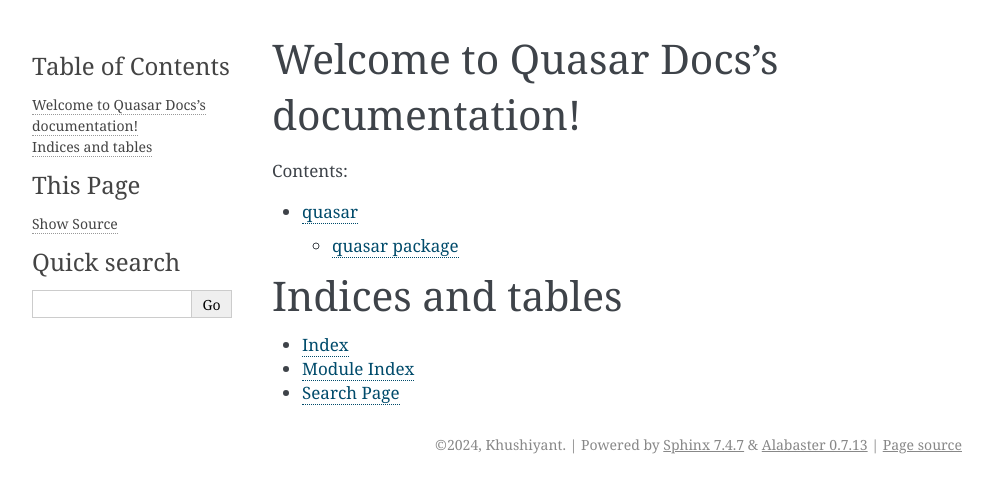
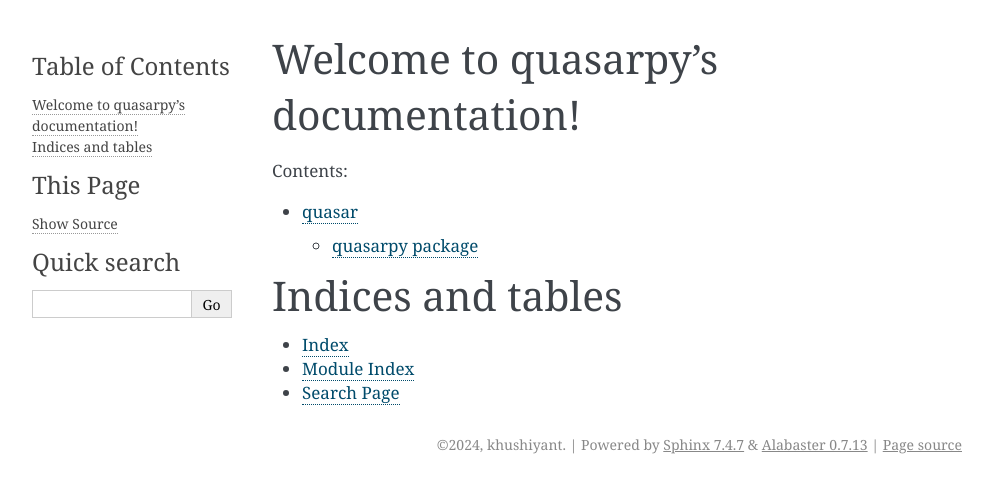
Before and after one commit to Khushiyant/quasarpy, a Sphinx documentation site: the page built from docs/index.rst, in a window 1280 px wide. Shown: the top 493 px of the page, without its empty margins (148-1141 px from the left). Built offline with Sphinx 7.4.7, drawn with Linux system fonts in a browser that asks for light colours.

Commit message:
chore: update module references in documentation

```diff
--- a/docs/conf.py
+++ b/docs/conf.py
@@ -1,23 +1,28 @@
 import os
 import sys
 
-sys.path.insert(0, os.path.abspath('..'))
+sys.path.insert(0, os.path.abspath(".."))
 
-project = 'Quasar Docs'
-copyright = '2024, Khushiyant'
-author = 'Khushiyant'
-release = '0.1.0'
+project = 'quasarpy'
+copyright = '2024, khushiyant'
+author = 'khushiyant'
 
+# -- General configuration ---------------------------------------------------
+# https://www.sphinx-doc.org/en/master/usage/configuration.html#general-configuration
 
 extensions = [
-    'sphinx.ext.autodoc',
-    'sphinx.ext.napoleon',
-    'sphinx.ext.viewcode',
+    "sphinx.ext.autodoc",
+    "sphinx.ext.napoleon",
+    "sphinx.ext.viewcode",
 ]
 
 templates_path = ['_templates']
-exclude_patterns = ['_build', 'Thumbs.db', '.DS_Store', 'tests']
+exclude_patterns = ['_build', 'Thumbs.db', '.DS_Store']
 
+
+
+# -- Options for HTML output -------------------------------------------------
+# https://www.sphinx-doc.org/en/master/usage/configuration.html#options-for-html-output
 
 html_theme = 'alabaster'
 html_static_path = ['_static']
--- a/docs/index.rst
+++ b/docs/index.rst
@@ -1,10 +1,10 @@
-.. Quasar Docs documentation master file, created by
-   sphinx-quickstart on Sun Mar  3 23:25:33 2024.
+.. quasarpy documentation master file, created by
+   sphinx-quickstart on Mon Apr 29 11:05:39 2024.
    You can adapt this file completely to your liking, but it should at least
    contain the root `toctree` directive.
 
-Welcome to Quasar Docs's documentation!
-=======================================
+Welcome to quasarpy's documentation!
+====================================
 
 .. toctree::
    :maxdepth: 2
@@ -12,6 +12,8 @@
 
    modules
 
+
+
 Indices and tables
 ==================
 
--- a/docs/modules.rst
+++ b/docs/modules.rst
@@ -4,4 +4,4 @@
 .. toctree::
    :maxdepth: 4
 
-   quasar
+   quasarpy
--- a/docs/quasar.cli.rst
+++ b/docs/quasarpy.cli.rst
@@ -1,10 +1,10 @@
-quasar.cli package
-==================
+quasarpy.cli package
+====================
 
 Module contents
 ---------------
 
-.. automodule:: quasar.cli
+.. automodule:: quasarpy.cli
    :members:
    :undoc-members:
    :show-inheritance:
```
Also changed, not shown: docs/quasar.algorithm.rst (deleted, +0 -29 lines), docs/quasar.handler.rst (deleted, +0 -21 lines), docs/quasar.rst (deleted, +0 -22 lines), docs/quasar.tests.rst (deleted, +0 -45 lines), docs/quasar.utils.rst (deleted, +0 -53 lines), docs/quasarpy.algorithm.rst (added, +29 -0 lines), docs/quasarpy.handler.rst (added, +21 -0 lines), docs/quasarpy.rst (added, +22 -0 lines), docs/quasarpy.tests.rst (added, +53 -0 lines), docs/quasarpy.utils.rst (added, +61 -0 lines).
